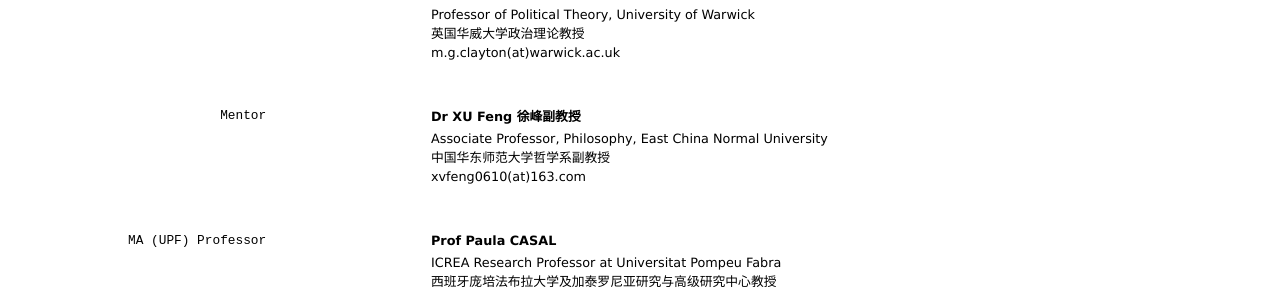
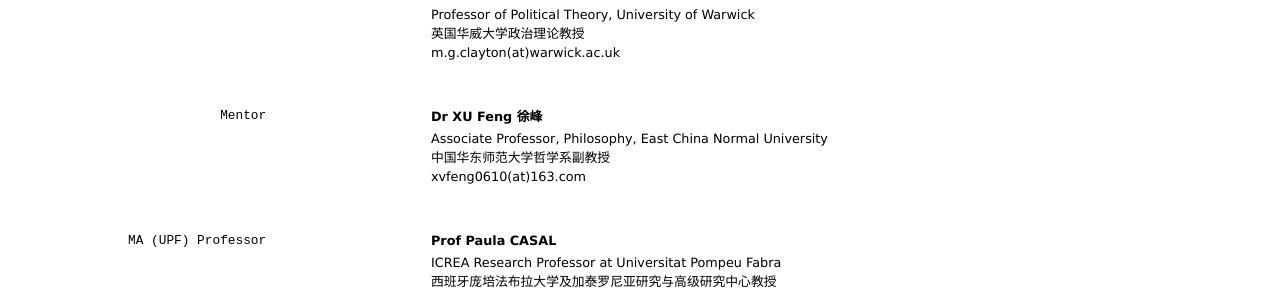
Before and after one commit to kzssc/ref, a Jekyll site: the page built from index.md, in a window 1280 px wide. Shown: the part 630-924 px from the top of the page. Built offline with Jekyll 4.4.1, drawn with Linux system fonts in a browser that asks for light colours.

Commit message:
Update index.md

```diff
--- a/index.md
+++ b/index.md
@@ -48,7 +48,7 @@ __Prof Matthew CLAYTON__
 
 ### Mentor
 
-__Dr XU Feng 徐峰副教授__
+__Dr XU Feng 徐峰__
 - Associate Professor, Philosophy, East China Normal University
 - 中国华东师范大学哲学系副教授
 - xvfeng0610(at)163.com
```
